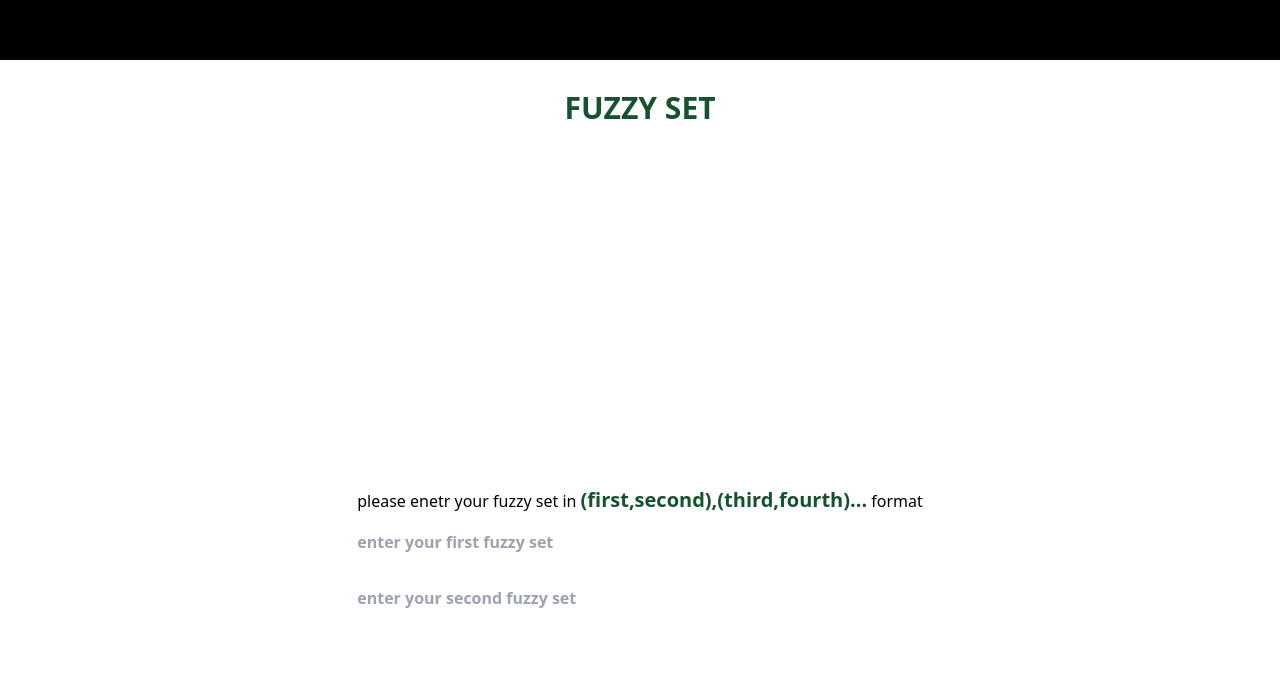
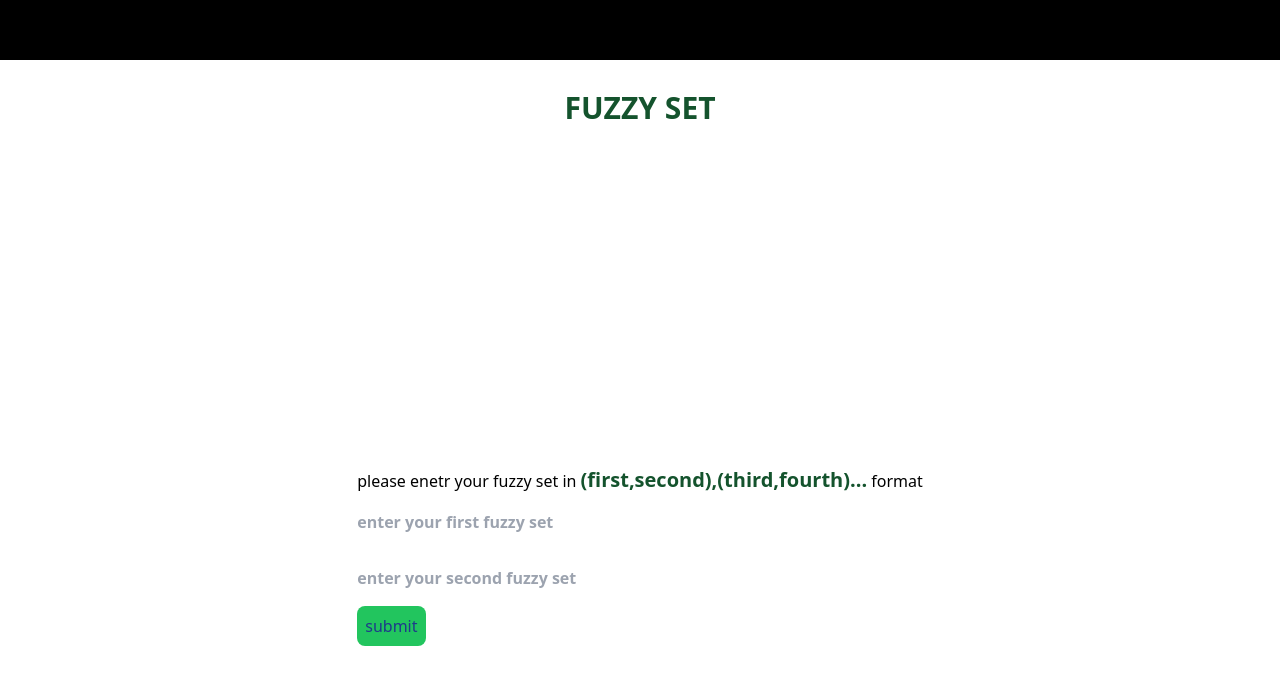
Before and after one commit to swopnil8848/set-operations, a React (Vite) app: page / in a window 1280 px wide. Shown: the part 740-1424 px from the top of the page. Built offline with nearby package versions, Linux system fonts and the light colour scheme.

Commit message:
anything

```diff
--- a/src/FuzzySet.jsx
+++ b/src/FuzzySet.jsx
@@ -1,23 +1,107 @@
-import React from 'react'
+import React, { useEffect, useState } from 'react'
 import { useForm } from 'react-hook-form';
 
 
+
 const FuzzySet = () => {
-    const {register} = useForm({
+    const [union,setUnion] = useState();
+    const [check,setCheck] = useState(false);
+
+    const {register,watch,handleSubmit} = useForm({
         defaultValues:{
             Fuzzy1:'',
             Fuzzy2:'',
         }
     })
+
+        useEffect(() => {
+        let set1;
+        let fuzzy_split1 = watch("Fuzzy1").split("(").map(first=>first.split(")"));
+        let set_first1=fuzzy_split1.map((a,index)=>{
+            a.splice(1);
+            let b = a[0].split(",");
+            console.log("b",b);
+            return b;
+          });
+
+          let first = set_first1.map(item=>item.filter(c=>c!='')).splice(1).map(u=>u.map(k=>parseInt(k)));
+          console.log("first",first);
+
+        let fuzzy_split2 = watch("Fuzzy2").split("(").map(first=>first.split(")"));
+        let set_first2=fuzzy_split2.map((a,index)=>{
+            a.splice(1);
+            let b = a[0].split(",");
+            console.log("b",b);
+            return b;
+          });
+
+          let second = set_first2.map(item=>item.filter(c=>c!='')).splice(1).map(u=>u.map(k=>parseInt(k)));
+          console.log("second",second);
+
+          let save_union;
+        //   if(check){
+        //     save_union = func_union(first,second);
+        //     console.log("save_union",save_union);
+        //   }
+        //   let abc = [1,2];
+        //   let bcd = [1,2];
+        //   let abc1 = abc.join();
+        //   let bcd1 = bcd.join();
+        //   console.log("abc1",abc1);
+        //   console.log("is it true",abc1 == bcd1);
+
+        // can delete ones
+        // console.log("i want to join this",[...first,...second].map(c=>c.join()));
+        // let arr = [...first,...second].map(c=>c.join());
+        // let arrx = arr.filter((item,
+        //     index) => arr.indexOf(item) === index);
+        // console.log("arr",arrx);
+        //   let final=[""];
+        // first.map((c)=>{
+        //     second.map((x)=>{
+        //         if(c.join()==x.join()){
+        //             if(c[1]>x[1]){
+        //                 final.push(c);
+        //             }
+        //             else{
+        //                 final.push(x);
+        //             }
+        //         }else{
+        //             final.push(c).push(x);
+        //         }
+        //     })
+        // })
+        // console.log("final",final);
+
+        // [[1,0.3],[2,0.5]]
+        // [{1:0.3},{2:0.5}]
+        // {1:0.3,2:0.5}
+        // [[1,0.6]]
+
+
+
+        }, [watch()]);
+
+        function func_union(set1,set2){
+            let value = set1.map((c,index)=>(c[1]>set2[index][1]));
+            console.log("value",value);
+            // return value;
+        }
+
+
   return (
     <div>
     <h1 className='flex font-bold text-green-900 align-middle items-center justify-center text-3xl py-auto h-[6rem]'>FUZZY SET</h1>
     <div className='h-screen flex justify-center items-center'>
         <div>
             <p>please enetr your fuzzy set in <span className='text-green-900 font-bold text-xl'>(first,second),(third,fourth)...</span> format</p>
-            <form>
-                <input type="text" {...register("Fuzzy1")} className='font-bold text-green-900 rounded-lg w-full my-2 h-10' placeholder='enter your first fuzzy set'/>
-                <input type="text" {...register("Fuzzy2")} className='font-bold text-green-900 rounded-lg w-full my-2 h-10' placeholder='enter your second fuzzy set'/>
+            <form onSubmit={handleSubmit((data)=>{
+                console.log("i am the data",data);
+                setCheck(true);
+            })}>
+                <input type="text" {...register("Fuzzy1")} className='font-bold text-green-900 rounded-lg w-full my-2 h-10 hover:bg-green-900' placeholder='enter your first fuzzy set'/>
+                <input type="text" {...register("Fuzzy2")} className='font-bold text-green-900 rounded-lg w-full my-2 h-10 hover:bg-green-900' placeholder='enter your second fuzzy set'/>
+                <button type='submit' className='text-blue-900 bg-green-500 rounded-lg p-2'>submit</button>
             </form>
         </div>
     </div>
```
